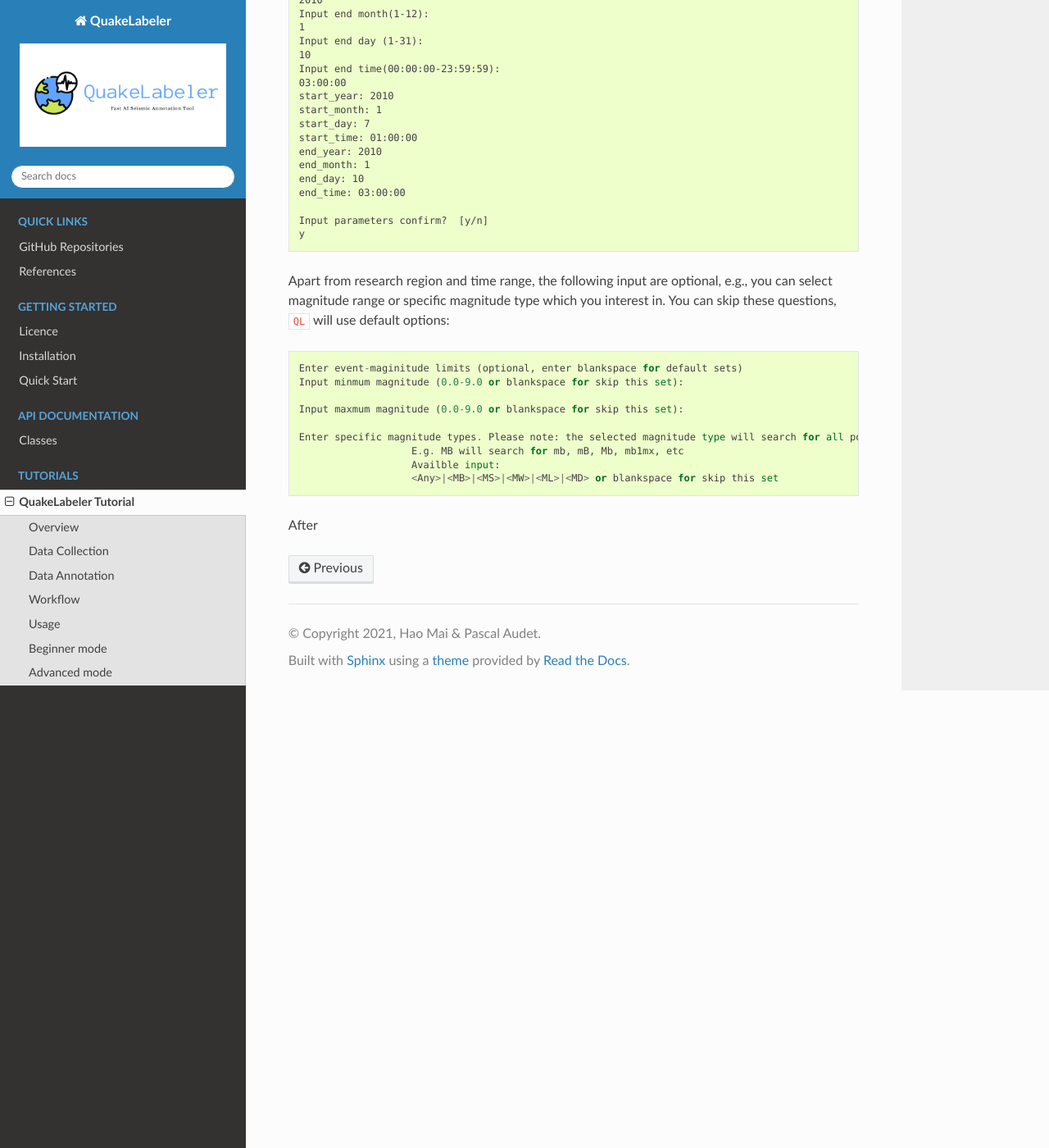
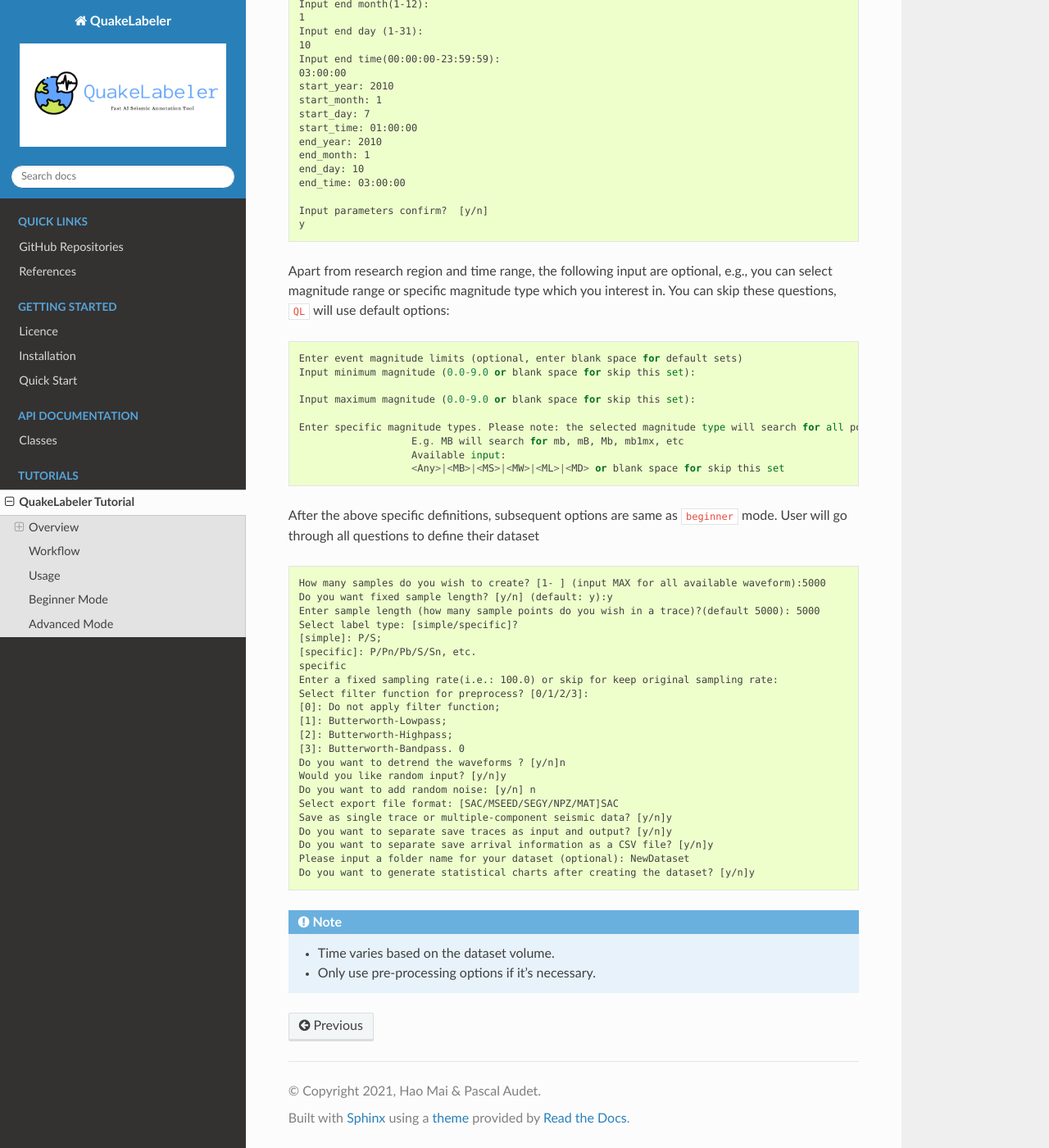
Before and after one commit to maihao14/QuakeLabeler, a Sphinx documentation site: the page built from docs/tutorials.rst, in a window 1280 px wide and 1400 px high, scrolled down 6172 px. Shown: the whole window at 82% size. Built offline with Sphinx 7.4.7 and the Read the Docs theme 2.0.0, drawn with Linux system fonts in a browser that asks for light colours; some of the changed text lies outside the part shown.

Commit message:
update documentation

```diff
--- a/docs/tutorials.rst
+++ b/docs/tutorials.rst
@@ -25,7 +25,7 @@ provides one-stop service to convert raw seismic data into valuable training dat
 for machine learning through professional collection and annotation techniques.
 
 Data Collection
----------------
++++++++++++++++
 
 Artificial intelligence (AI) needs significant amount of high-quality training data.
 In Seismology, we don't lack raw data. While for AI research, proper data can be difficult
@@ -37,7 +37,7 @@ transfer these data(seismograms) into standard training samples. Several signal
 methods are implemented to ensure the datasets to final reach user's demands.
 
 Data Annotation
----------------
++++++++++++++++
 With annotated data, models learn to handle complex scenarios. The higher the data accuracy,
 the better the model performance. With a wide-range of data annotation tools, ``QL`` can
 automatic create seismic labels according to user's input options. So you never need worry about
@@ -79,7 +79,7 @@ type::
 
     Please select a mode: [1/Beginner/2/Advanced]
 
-Beginner mode
+Beginner Mode
 -------------
 
 If you have little knowledge of how to create training dataset, ``Beginner``
@@ -193,7 +193,7 @@ Once the questions are done, ``QL`` will automatic deploy customized dataset::
     print information, the last Stream object has 6 available Trace(s) as one rendered sample.
 
 
-Advanced mode
+Advanced Mode
 -------------
 
 If you are already an expert in machine learning. You can apply ``advanced`` mode to fill in
@@ -285,14 +285,43 @@ e.g., you can select magnitude range or specific
 magnitude type which you interest in. You can skip these questions, ``QL`` will
 use default options::
 
-    Enter event-maginitude limits (optional, enter blankspace for default sets)
-    Input minmum magnitude (0.0-9.0 or blankspace for skip this set):
+    Enter event magnitude limits (optional, enter blank space for default sets)
+    Input minimum magnitude (0.0-9.0 or blank space for skip this set):
 
-    Input maxmum magnitude (0.0-9.0 or blankspace for skip this set):
+    Input maximum magnitude (0.0-9.0 or blank space for skip this set):
 
     Enter specific magnitude types. Please note: the selected magnitude type will search for all possible magnitudes in that category:
                        E.g. MB will search for mb, mB, Mb, mb1mx, etc
-                       Availble input:
-                       <Any>|<MB>|<MS>|<MW>|<ML>|<MD> or blankspace for skip this set
+                       Available input:
+                       <Any>|<MB>|<MS>|<MW>|<ML>|<MD> or blank space for skip this set
 
-After
+After the above specific definitions, subsequent options are same as ``beginner`` mode.
+User will go through all questions to define their dataset ::
+
+    How many samples do you wish to create? [1- ] (input MAX for all available waveform):5000
+    Do you want fixed sample length? [y/n] (default: y):y
+    Enter sample length (how many sample points do you wish in a trace)?(default 5000): 5000
+    Select label type: [simple/specific]?
+    [simple]: P/S;
+    [specific]: P/Pn/Pb/S/Sn, etc.
+    specific
+    Enter a fixed sampling rate(i.e.: 100.0) or skip for keep original sampling rate:
+    Select filter function for preprocess? [0/1/2/3]:
+    [0]: Do not apply filter function;
+    [1]: Butterworth-Lowpass;
+    [2]: Butterworth-Highpass;
+    [3]: Butterworth-Bandpass. 0
+    Do you want to detrend the waveforms ? [y/n]n
+    Would you like random input? [y/n]y
+    Do you want to add random noise: [y/n] n
+    Select export file format: [SAC/MSEED/SEGY/NPZ/MAT]SAC
+    Save as single trace or multiple-component seismic data? [y/n]y
+    Do you want to separate save traces as input and output? [y/n]y
+    Do you want to separate save arrival information as a CSV file? [y/n]y
+    Please input a folder name for your dataset (optional): NewDataset
+    Do you want to generate statistical charts after creating the dataset? [y/n]y
+
+.. note ::
+
+    - Time varies based on the dataset volume.
+    - Only use pre-processing options if it's necessary.
```
Also changed, not shown: docs/index.rst (+8 -8 lines).
